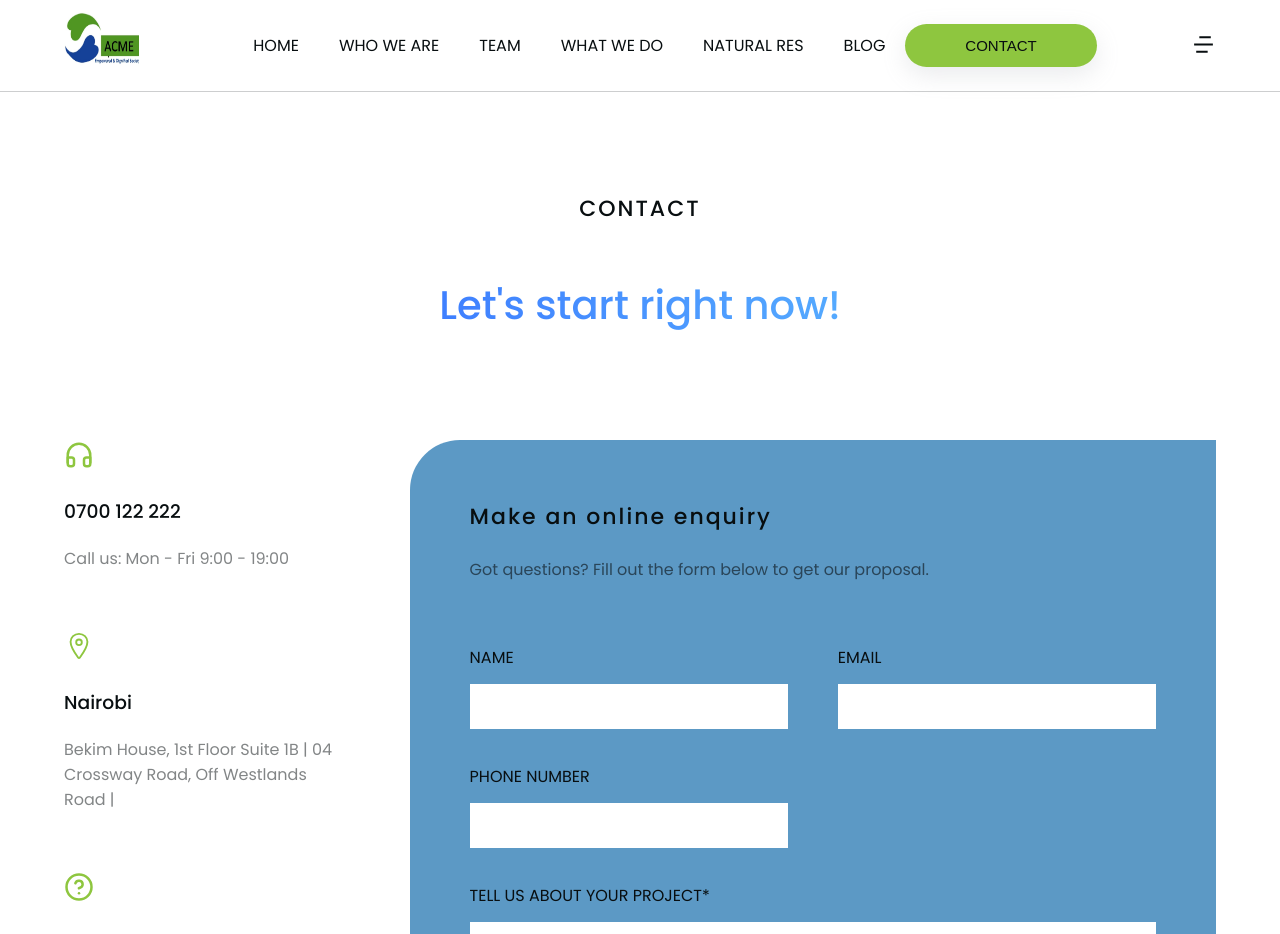
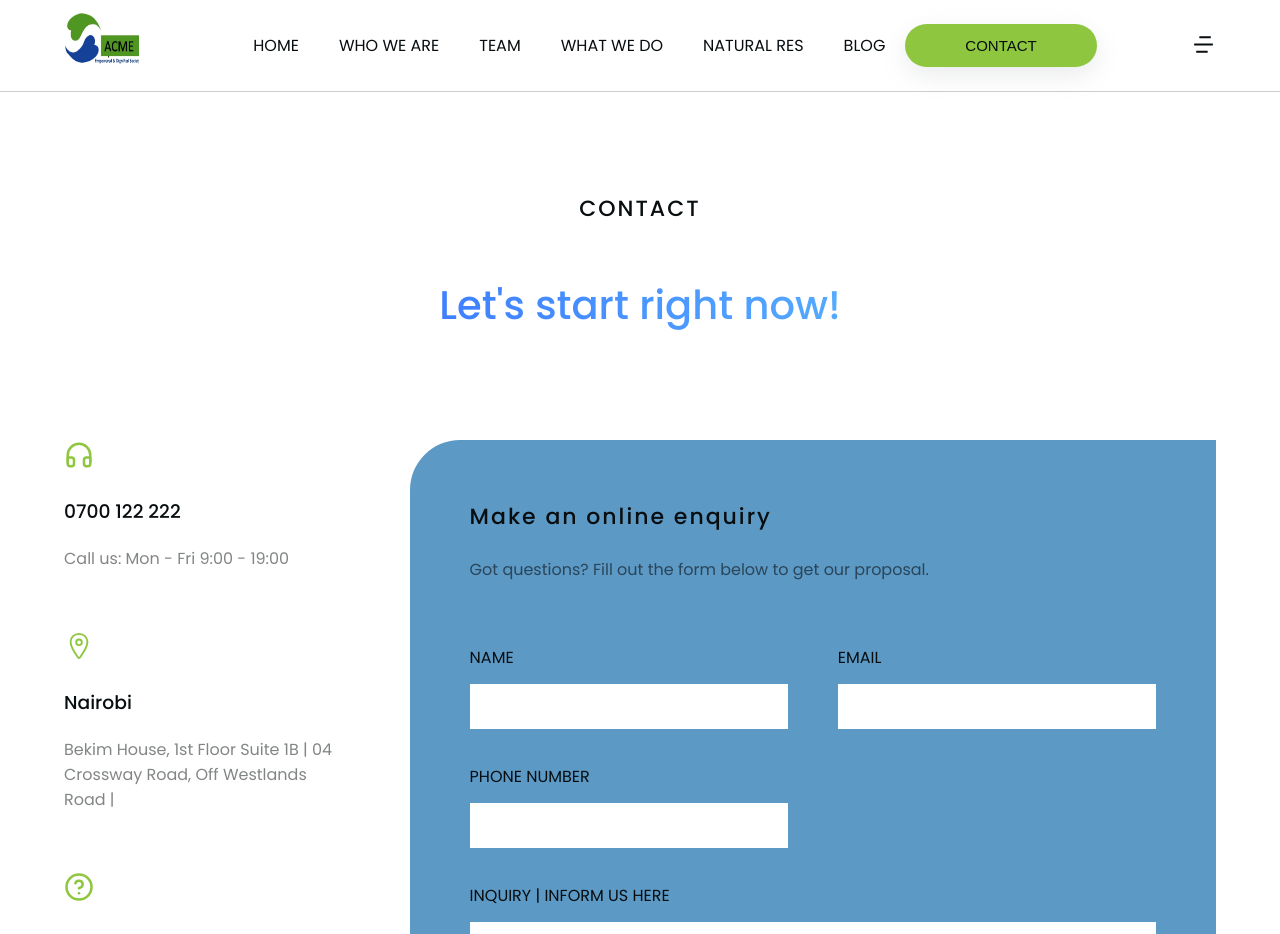
Before and after one commit to Imoite-zn/acme-org-site, a Next.js app: page /contact in a window 1280 px wide. Shown: the top 934 px of the page. Built offline with nearby package versions, Linux system fonts and the light colour scheme.

Commit message:
Update Contact.js

```diff
--- a/sections/Contact.js
+++ b/sections/Contact.js
@@ -78,7 +78,7 @@ const Contact = () => {
                   </div>
                 </div>
                 <div className='inputs'>
-                  <span>TELL US ABOUT YOUR PROJECT*</span>
+                  <span>INQUIRY | INFORM US HERE</span>
                   <textarea cols='30' rows='10'></textarea>
                 </div>
                 <button className='button-primary'>Submit</button>
```
